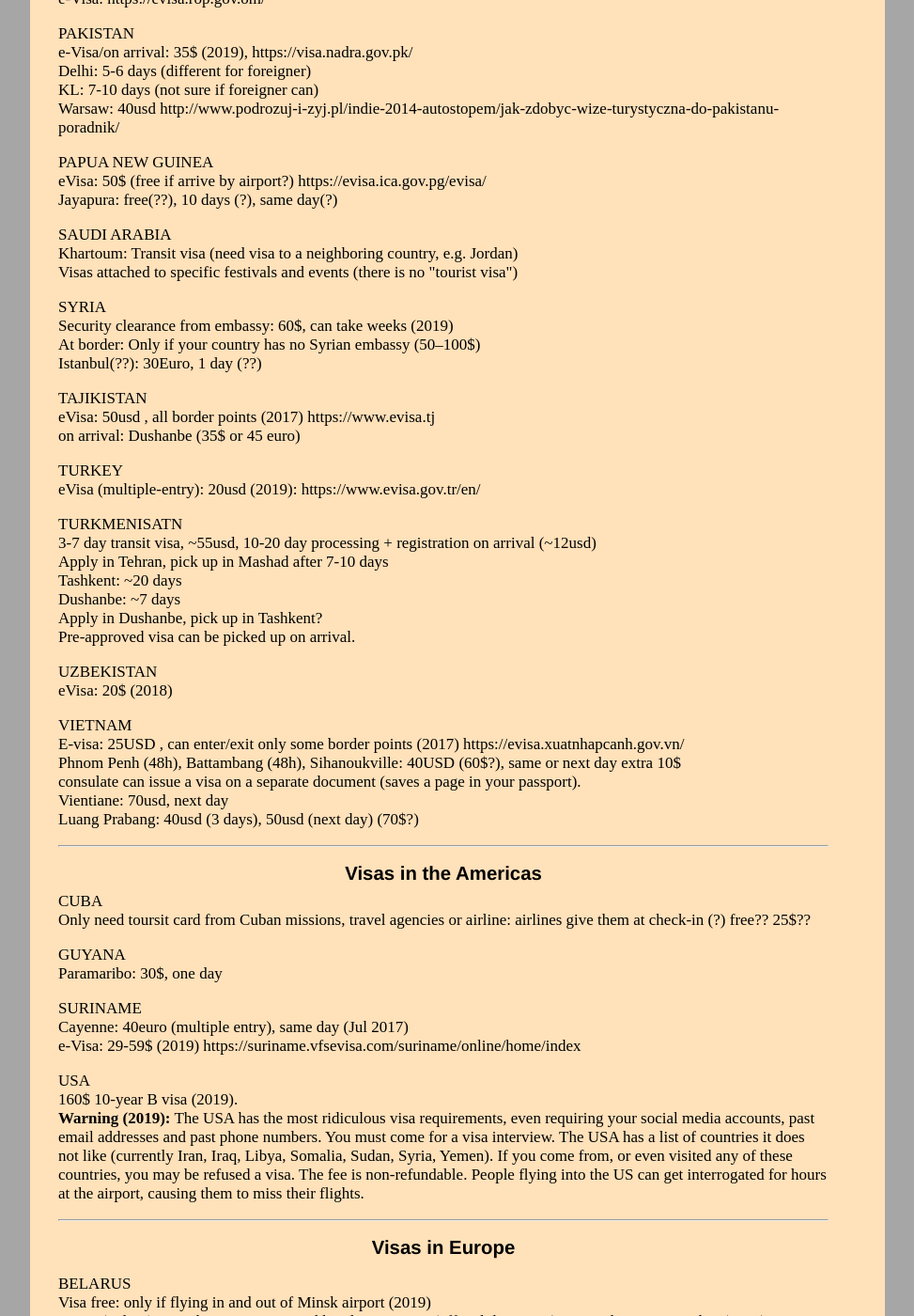
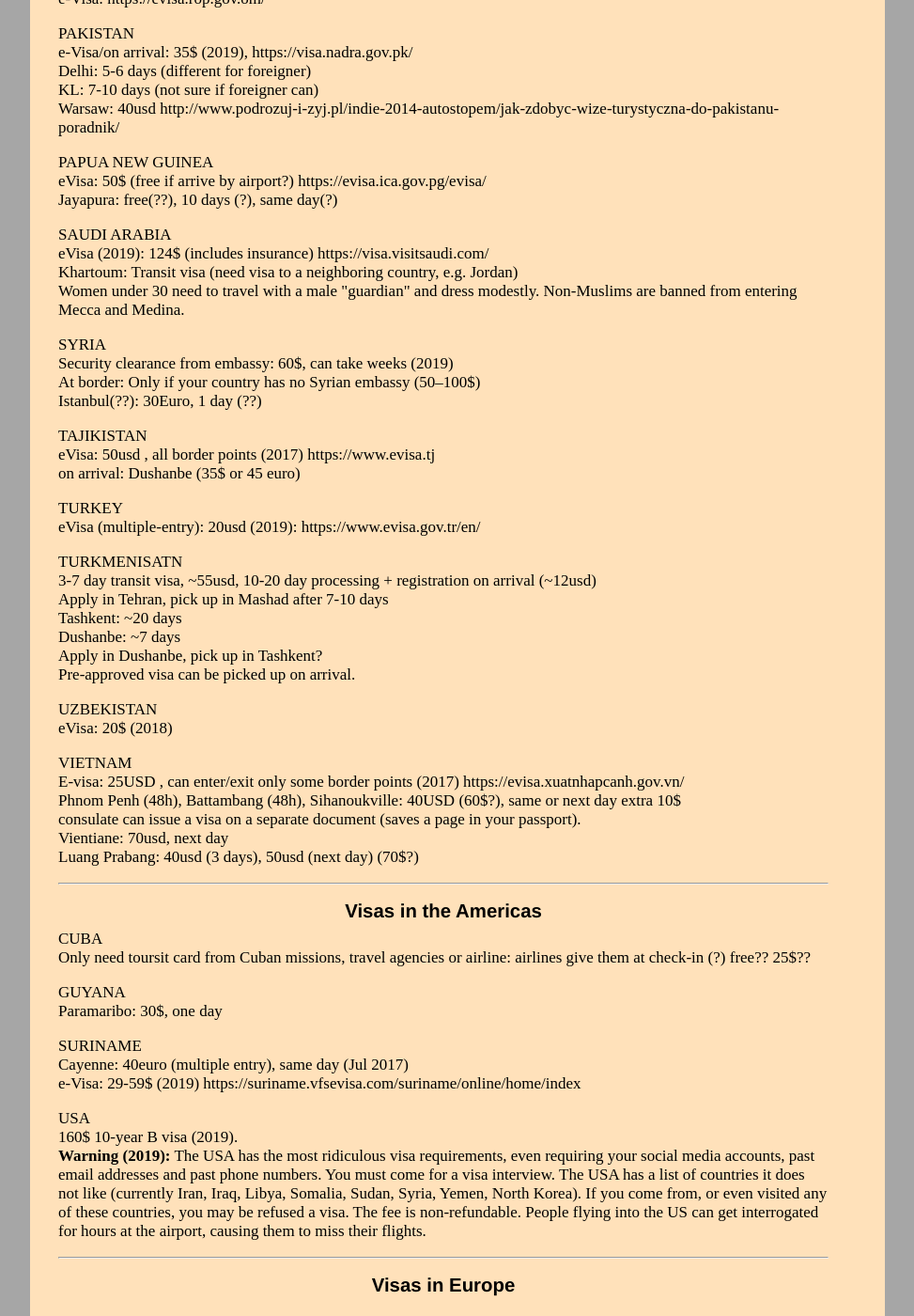
Before and after one commit to witbag/witbag.github.io, a Jekyll site: the page built from travel/visas.html, in a window 1280 px wide and 1400 px high, scrolled down 5643 px. Shown: the whole window at 94% size, without its empty margins (153-1126 px from the left). Built offline with Jekyll 4.4.1, drawn with Linux system fonts in a browser that asks for light colours; some of the changed text lies outside the part shown.

Commit message:
Update visas.html

```diff
--- a/travel/visas.html
+++ b/travel/visas.html
@@ -103,7 +103,7 @@ Shenzhen 5-Day Visa on Arrival (from HK, valid in Shenzhen only): https://www.tr
 <p>OMAN<br />on arrival: 13usd (10 days valid) (2017)<br>e-Visa: https://evisa.rop.gov.om/</p>
 <p>PAKISTAN<br>e-Visa/on arrival: 35$ (2019), https://visa.nadra.gov.pk/<br>Delhi: 5-6 days (different for foreigner)<br />KL: 7-10 days (not sure if foreigner can)<br />Warsaw: 40usd http://www.podrozuj-i-zyj.pl/indie-2014-autostopem/jak-zdobyc-wize-turystyczna-do-pakistanu-poradnik/</p>
 <p>PAPUA NEW GUINEA<br />eVisa: 50$ (free if arrive by airport?) https://evisa.ica.gov.pg/evisa/<br />Jayapura: free(??), 10 days (?), same day(?)</p>
-<p>SAUDI ARABIA<br />Khartoum: Transit visa (need visa to a neighboring country, e.g. Jordan)<br />Visas attached to specific festivals and events (there is no "tourist visa")</p>
+<p>SAUDI ARABIA<br />eVisa (2019): 124$ (includes insurance) https://visa.visitsaudi.com/<br />Khartoum: Transit visa (need visa to a neighboring country, e.g. Jordan)<br />Women under 30 need to travel with a male "guardian" and dress modestly. Non-Muslims are banned from entering Mecca and Medina.</p>
 <p>SYRIA<br />Security clearance from embassy: 60$, can take weeks (2019)<br />At border: Only if your country has no Syrian embassy (50&ndash;100$)<br />Istanbul(??): 30Euro, 1 day (??)</p>
 <p>TAJIKISTAN<br />eVisa: 50usd , all border points (2017) https://www.evisa.tj<br />on arrival: Dushanbe (35$ or 45 euro)</p>
 <p>TURKEY<br />eVisa (multiple-entry): 20usd (2019): https://www.evisa.gov.tr/en/</p>
@@ -116,10 +116,10 @@ Shenzhen 5-Day Visa on Arrival (from HK, valid in Shenzhen only): https://www.tr
 CUBA<br />Only need toursit card from Cuban missions, travel agencies or airline: airlines give them at check-in (?) free?? 25$??</p>
 <p>GUYANA<br />Paramaribo: 30$, one day</p>
 <p>SURINAME<br />Cayenne: 40euro (multiple entry), same day (Jul 2017)<br>e-Visa: 29-59$ (2019) https://suriname.vfsevisa.com/suriname/online/home/index</p>
-<p>USA<br />160$ 10-year B visa (2019).<br><b>Warning (2019):</b> The USA has the most ridiculous visa requirements, even requiring your social media accounts, past email addresses and past phone numbers. You must come for a visa interview. The USA has a list of countries it does not like (currently Iran, Iraq, Libya, Somalia, Sudan, Syria, Yemen). If you come from, or even visited any of these countries, you may be refused a visa. The fee is non-refundable. People flying into the US can get interrogated for hours at the airport, causing them to miss their flights.</p>
+<p>USA<br />160$ 10-year B visa (2019).<br><b>Warning (2019):</b> The USA has the most ridiculous visa requirements, even requiring your social media accounts, past email addresses and past phone numbers. You must come for a visa interview. The USA has a list of countries it does not like (currently Iran, Iraq, Libya, Somalia, Sudan, Syria, Yemen, North Korea). If you come from, or even visited any of these countries, you may be refused a visa. The fee is non-refundable. People flying into the US can get interrogated for hours at the airport, causing them to miss their flights.</p>
 
 <hr>
 <p><a id="europe"></a><center><h4>Visas in Europe</h4></center>
-<p>BELARUS<br />Visa free: only if flying in and out of Minsk airport (2019)<br />25Eur (5 days), must have insurance and hotel reservation (official document) or travel agency voucher (2019)<br />transit visa (stay max 2 days): 10Eur (5 days), must have to/from ticket</p>
+<p>BELARUS<br />Visa free: only if flying in and out of Minsk airport (2019)<br />Visa free zone near the border with Poland: https://bezviz.by/en/<br />25Eur (5 days), must have insurance and hotel reservation (official document) or travel agency voucher (2019)<br />transit visa (stay max 2 days): 10Eur (5 days), must have to/from ticket</p>
 <p>RUSSIA<br />35euro/145pln, 5-10 days (2018)<br />need voucher from travel agent (about 80pln, 1 day)<br />need insurance<br />register visa in hotel after arriving (free)<br />Kaliningrad Oblast: free e-visa, 4-day processing (2019) https://evisa.kdmid.ru/</p>
 <p>SCHENGEN AREA (26 countries)<br />60 Euro<br />Crazy requirements: roundtrip plane ticket, hotel booking for the entire stay, interview at Embassy, cover letter, bank statement, evidence of employment, health insurance...</p>
```
Also changed, not shown: other parts of travel/visas.html (+1 -1 lines).
